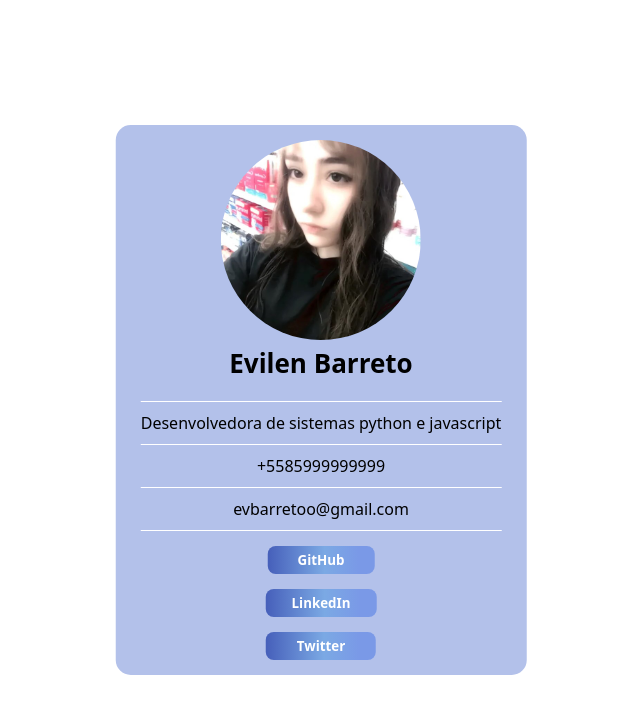
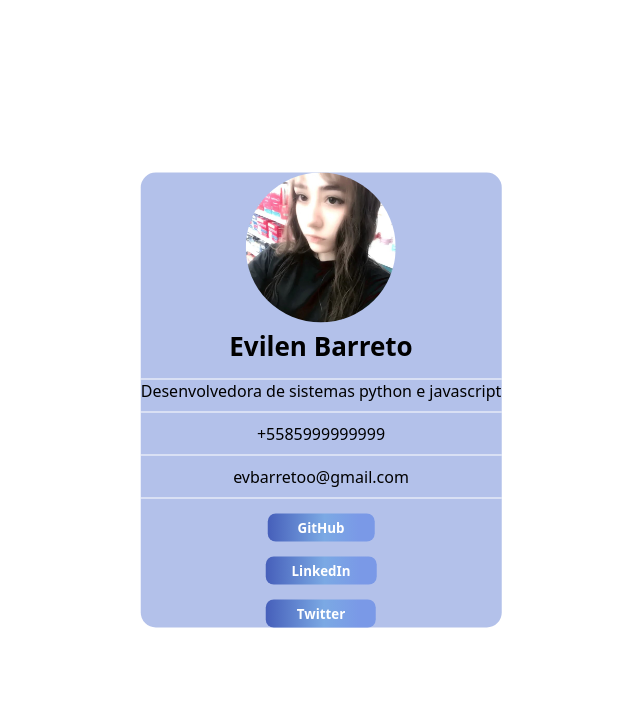
Before and after one commit to evbarretoo/projeto3-criando-um-componente-profile, a React (Vite) app: page / in a window 1280 px wide. Shown: the top 714 px of the page, without its empty margins (319-959 px from the left). Built offline with nearby package versions, Linux system fonts and the light colour scheme.

Commit message:
Update styles.module.css

```diff
--- a/src/components/Profile/styles.module.css
+++ b/src/components/Profile/styles.module.css
@@ -16,23 +16,22 @@
     left: 50%;
     transform: translate(-50%, -50%);
     text-align: center;
-    padding: 15px 25px;
     border-radius: 15px;
 }
 
 .img {
     width: 200px;
     border-radius: 50%;
+    padding: 0 25px;
 }
 
 .h1 {
     font-size: 26px;
-    padding-bottom: 20px;
+    padding-bottom: 15px;
     border-bottom: 1px solid white;
 }
 
 .bio {
-    padding-top: 10px;
     padding-bottom: 10px;
     border-bottom: 1px solid white;
 }
```
